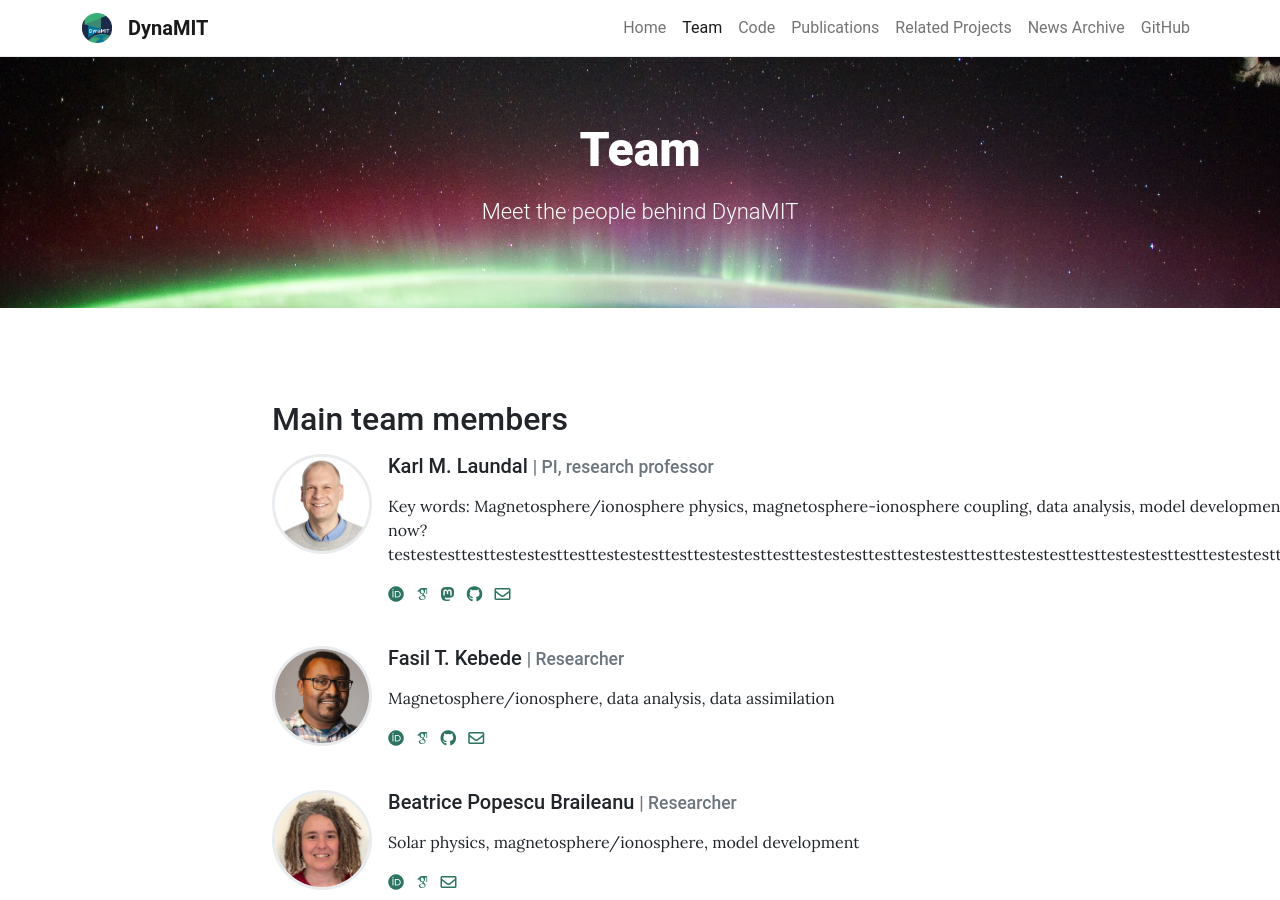
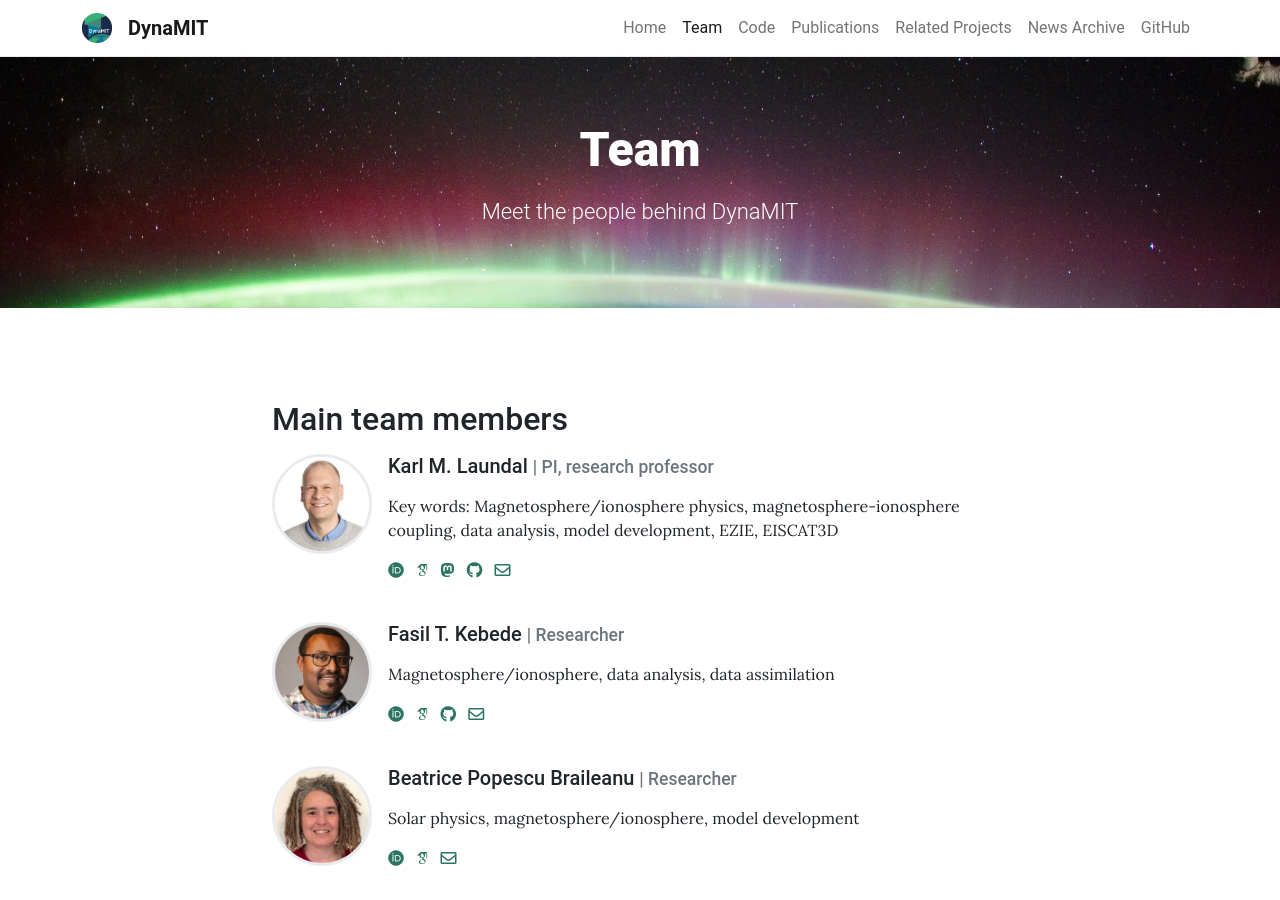
Before and after one commit to DynaMIT-uib/DynaMIT-uib.github.io, a Jekyll site: the page built from pages/team.md, in a window 1280 px wide and 900 px high. Built offline with Jekyll 4.4.1, drawn with Linux system fonts in a browser that asks for light colours; some web fonts are replaced.

Commit message:
fixing stuff

```diff
--- a/_data/team.yml
+++ b/_data/team.yml
@@ -5,9 +5,7 @@
     role: PI, research professor # Will appear next to name
     image: assets/theme/images/Kalle_square400_400.jpg # Can be external link
     description: > # Can be Markdown
-      Key words: Magnetosphere/ionosphere physics, magnetosphere-ionosphere coupling, data analysis, model development, EZIE, EISCAT3D <br>
-
-      now?testestesttesttestestesttesttestestesttesttestestesttesttestestesttesttestestesttesttestestesttesttestestesttesttestestesttesttestestesttesttestestesttest
+      Key words: Magnetosphere/ionosphere physics, magnetosphere-ionosphere coupling, data analysis, model development, EZIE, EISCAT3D
     orcid: 0000-0001-5028-4943
     googlescholar: kZ-B-QQAAAAJ&hl
     # twitter: twitter_username
```
Also changed, not shown: 1 other file.
